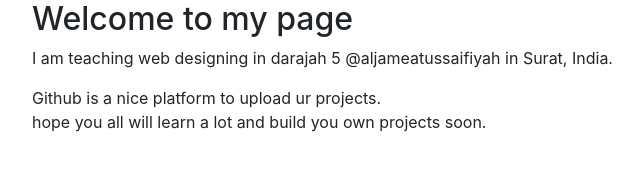
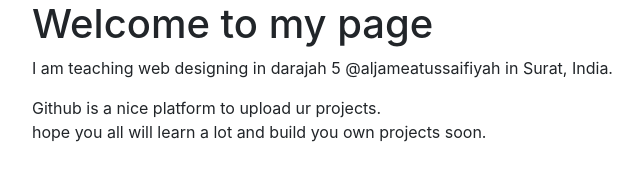
Before and after one commit to najeeb53/about, a plain HTML site: page index.html in a window 1280 px wide. Shown: the whole page, without its empty margins (53-696 px from the left). Drawn offline with nearby package versions, Linux system fonts and the light colour scheme.

Commit message:
Update index.html

```diff
--- a/index.html
+++ b/index.html
@@ -19,7 +19,7 @@
 </head>
  <body>
     <div class="container">
-        <h2>Welcome to my page</h2>
+        <h1>Welcome to my page</h1>
       <p>
         I am teaching web designing in darajah 5 @aljameatussaifiyah in Surat, India.
       </p>
@@ -27,5 +27,6 @@
 <br>
       hope you all will learn a lot and build you own projects soon.
 
+      </div>
   </body>
 </html>
```
